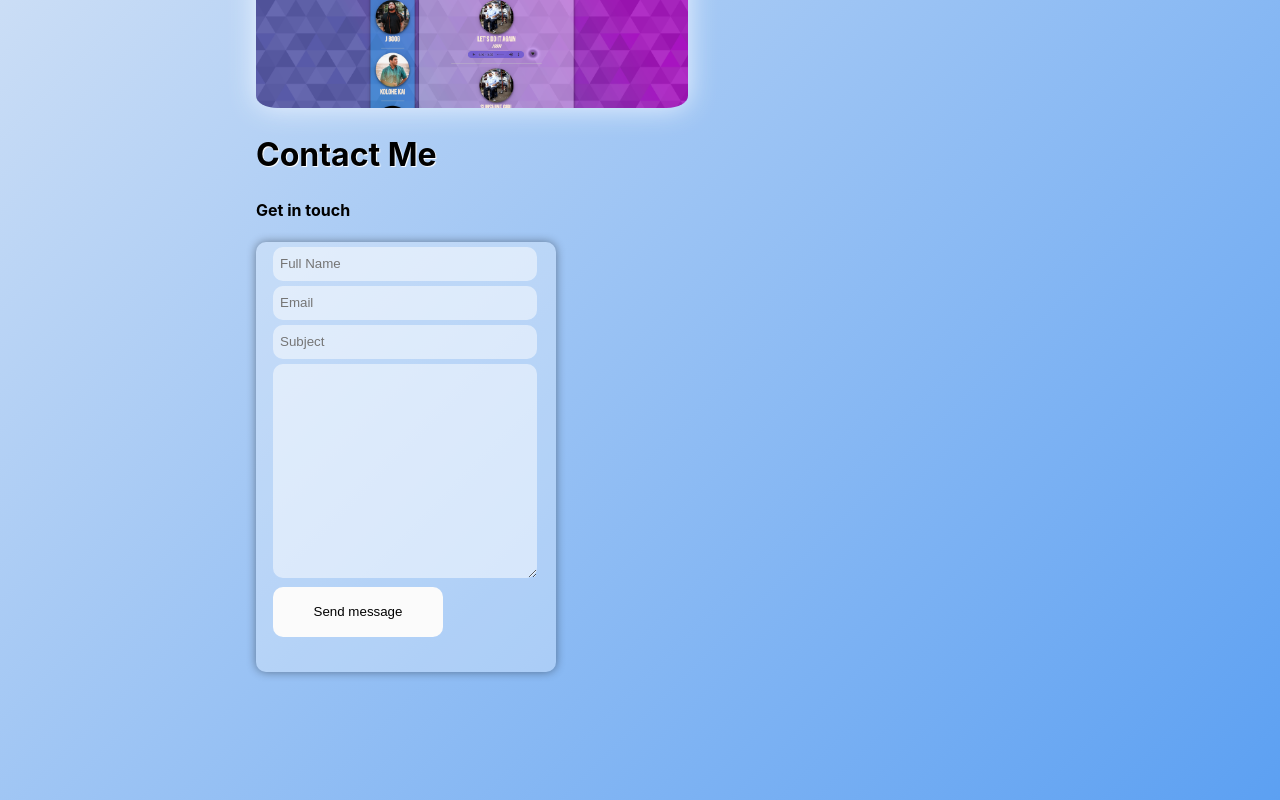
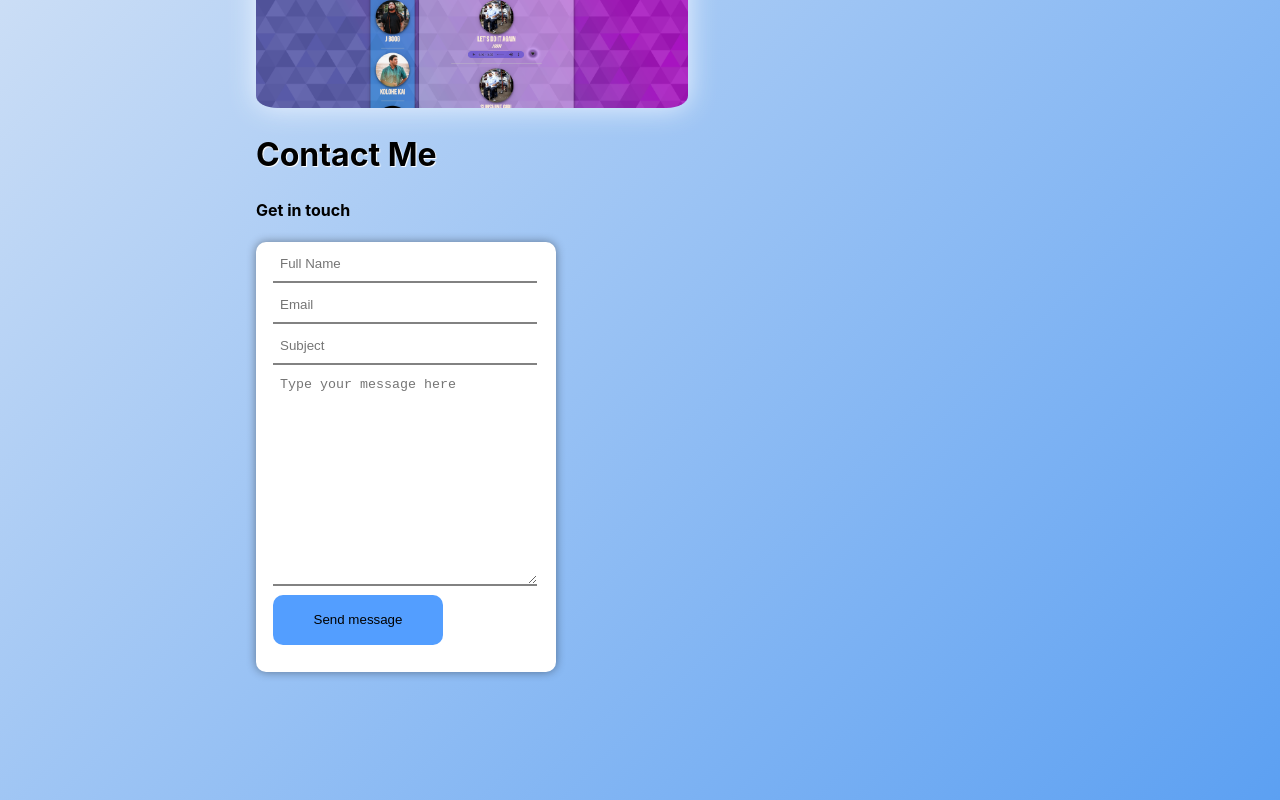
Before and after one commit to FrancoLepe/portfolio-2023, a React (Create React App) app in the folder client/: page / in a window 1280 px wide. Shown: the part 1803-2603 px from the top of the page. Built offline with nearby package versions, Linux system fonts and the light colour scheme.

Commit message:
styled form

```diff
--- a/client/src/App.css
+++ b/client/src/App.css
@@ -141,7 +141,7 @@ th {
   width: 300px;
   height: 430px;
   box-shadow: 0 0 10px 0 #00000068;
-  background-color: rgba(255, 255, 255, 0.273);
+  background-color: rgb(255, 255, 255);
   border-radius: 10px;
 }
 
@@ -151,9 +151,9 @@ th {
   height: 20px;
   width: 250px;
   padding: 7px;
-  background-color: rgba(255, 255, 255, 0.5);
-  border-radius: 10px;
-  border :2px;
+  background-color: rgba(255, 255, 255, 0);
+  border :0px;
+  border-bottom: 2px solid #828282
 }
 
 .text-field {
@@ -162,14 +162,15 @@ th {
   height: 200px;
   width: 250px;
   padding: 7px;
-  background-color: rgba(255, 255, 255, 0.5);
-  border-radius: 10px;
-  border :1px;
+  background-color: rgba(255, 255, 255, 0);
+
+  border :1px ;
+  border-bottom: 2px solid #828282
 }
 
 .form-button {
   margin-left: 17px;
-  background-color: rgb(251, 251, 251);
+  background-color: rgb(83, 158, 255);
   margin-top: 5px;
   height: 50px;
   width: 170px;
@@ -179,7 +180,8 @@ th {
 
 }
 .form-button:hover{
-  background-color: rgba(255, 255, 255, 0.633);
+  background-color: rgba(22, 73, 162, 0.525);
+
 }
 
 
--- a/client/src/components/Contact.js
+++ b/client/src/components/Contact.js
@@ -35,8 +35,8 @@ export default function Contact(){
                     <input type='text' className='inputfield' placeholder="Full Name" name="user_name" required />
                     <input type='email' className='inputfield' placeholder="Email" name="user_email" required />
                     <input type='Text' className='inputfield' placeholder="Subject" name="subject" required />
-                    <textarea name='message' className='text-field' cols='30' rows='10' />
-                    <button type='submit' className="form-button">Send message</button>
+                    <textarea name='message' className='text-field' cols='30' placeholder='Type your message here' rows='10' />
+                    <button type='submit' className="form-button">Send message </button>
 
                 </form>
                 </div>
```
